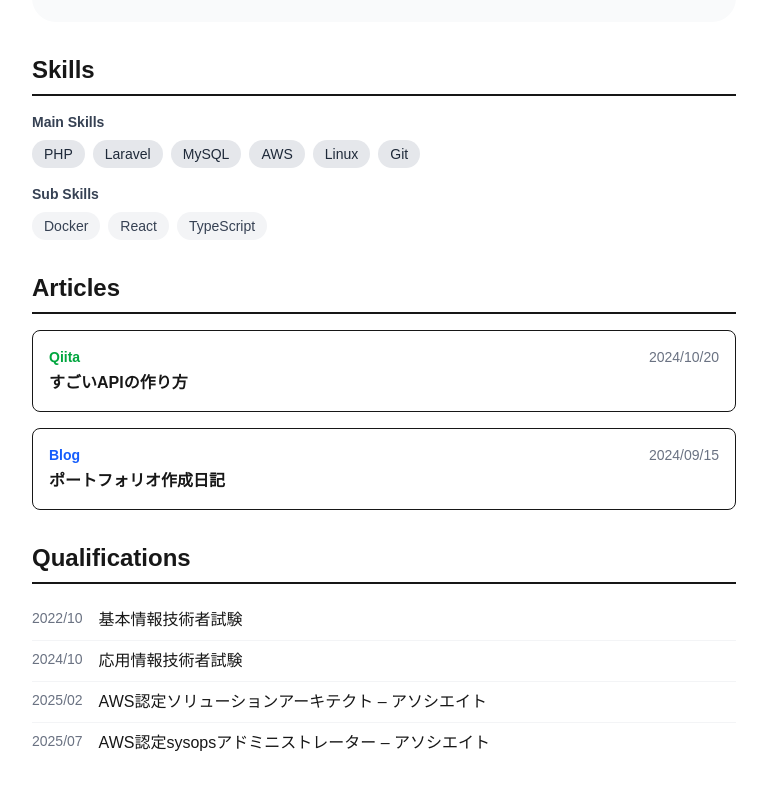
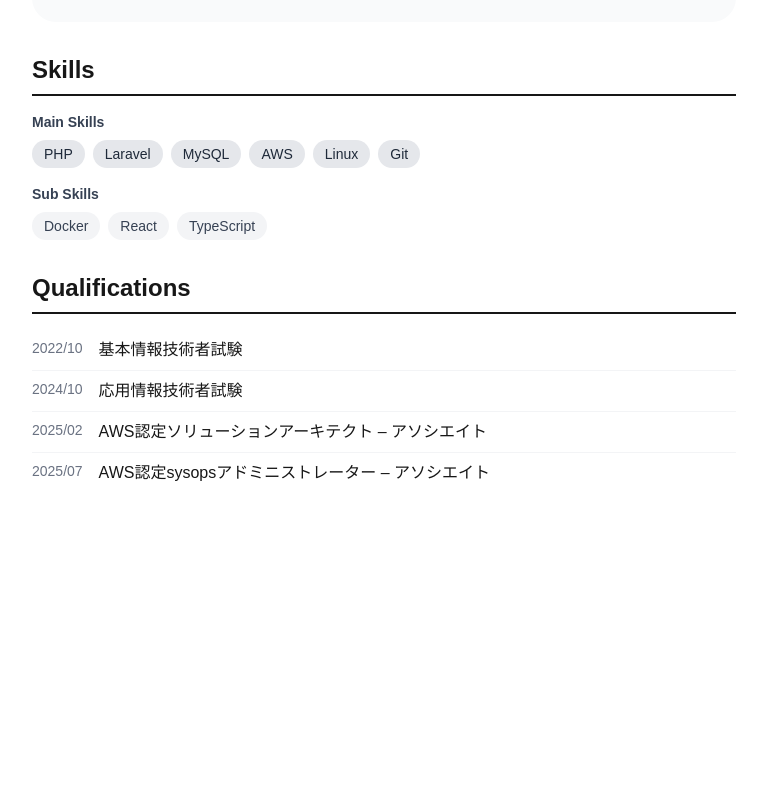
Before and after one commit to AbeTakaki/abetakaki.github.io, a Next.js app: page / in a window 1280 px wide. Shown: the part 1386-2175 px from the top of the page, without its empty margins (256-1023 px from the left). After the commit the page ends 1943 px from the top, so only its background shows below. Built offline with nearby package versions, Linux system fonts and the light colour scheme.

Commit message:
delete: 記事セクションは今は必要ないため削除

```diff
--- a/app/page.tsx
+++ b/app/page.tsx
@@ -1,7 +1,7 @@
 import Hero from './components/Hero';
 import Career from './components/Career';
 import Skills from './components/Skills';
-import Articles from './components/Articles';
+// import Articles from './components/Articles';
 import Qualifications from './components/Qualifications';
 // ... 他のセクションもインポート
 
@@ -23,7 +23,7 @@ export default function Home() {
       <Skills />
 
       {/* 4. 記事セクション */}
-      <Articles />
+      {/* <Articles /> */}
 
       {/* 5. 資格セクション */}
       <Qualifications />
```
